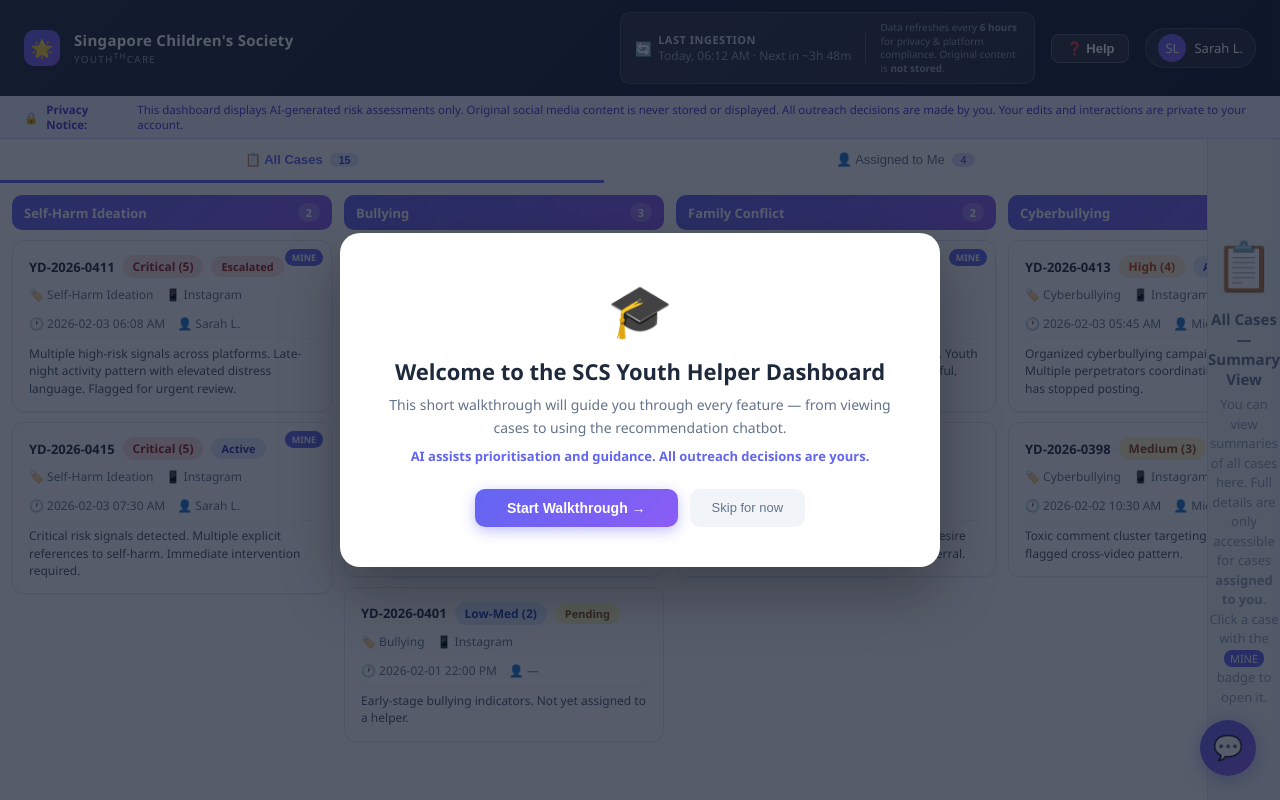
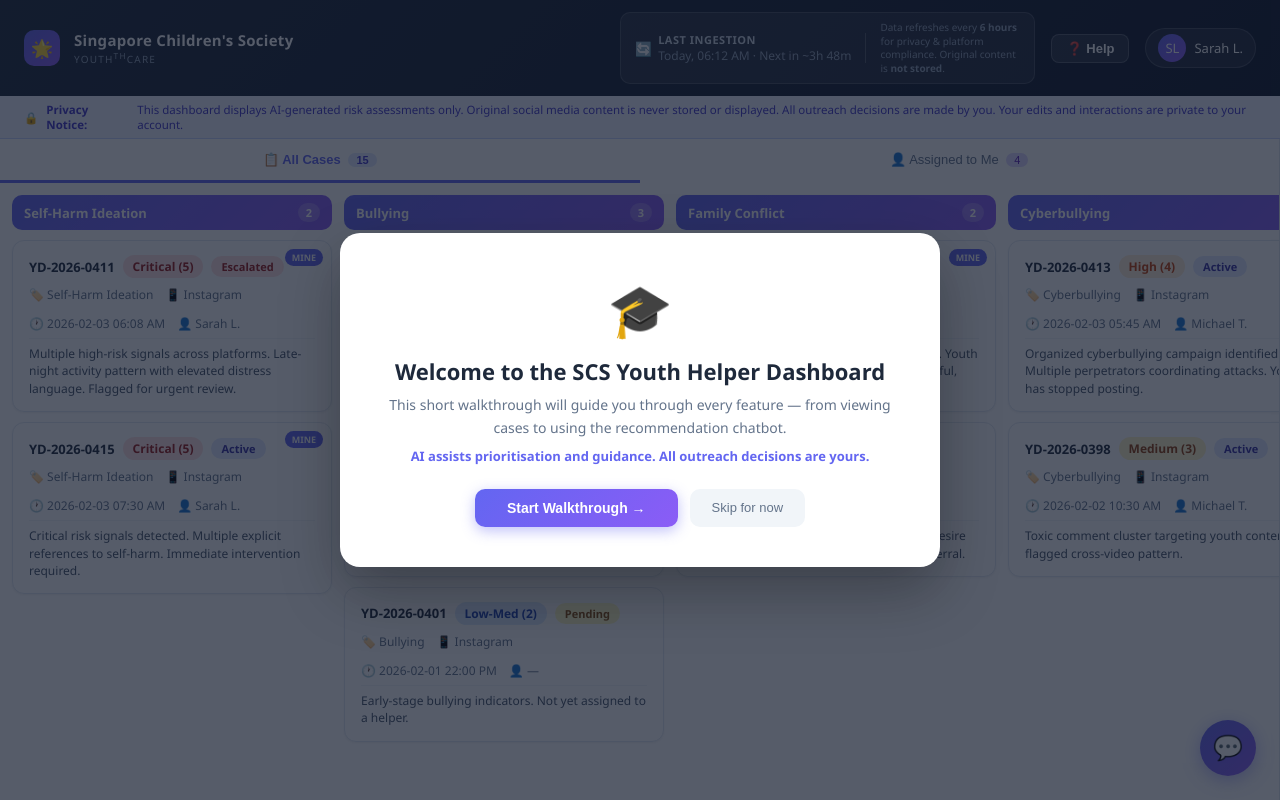
Before and after one commit to RISHASUN001/DellInnovate2026_Team-Untitled, a React (Vite) app: page / in a window 1280 px wide. Built offline with nearby package versions, Linux system fonts and the light colour scheme.

Commit message:
Remove summary view for all cases in the dashboard

```diff
--- a/src/scs_dashboard.jsx
+++ b/src/scs_dashboard.jsx
@@ -454,15 +454,6 @@ export default function App() {
             </div>
           </div>
         )}
-        {!selectedCase && activeTab === "all" && (
-          <div style={{ flex: 1, display: "flex", alignItems: "center", justifyContent: "center", color: "#94a3b8" }}>
-            <div style={{ textAlign: "center", maxWidth: 380 }}>
-              <div style={{ fontSize: 48, marginBottom: 12 }}>📋</div>
-              <div style={{ fontSize: 15, fontWeight: 600, color: "#64748b" }}>All Cases — Summary View</div>
-              <div style={{ fontSize: 13, marginTop: 6, lineHeight: 1.5 }}>You can view summaries of all cases here. Full details are only accessible for cases <strong>assigned to you</strong>. Click a case with the <span style={{ background: "#6366f1", color: "#fff", borderRadius: 8, padding: "1px 6px", fontSize: 11 }}>MINE</span> badge to open it.</div>
-            </div>
-          </div>
-        )}
       </div>
 
       {/* ── CHATBOT TOGGLE ── */}
```
